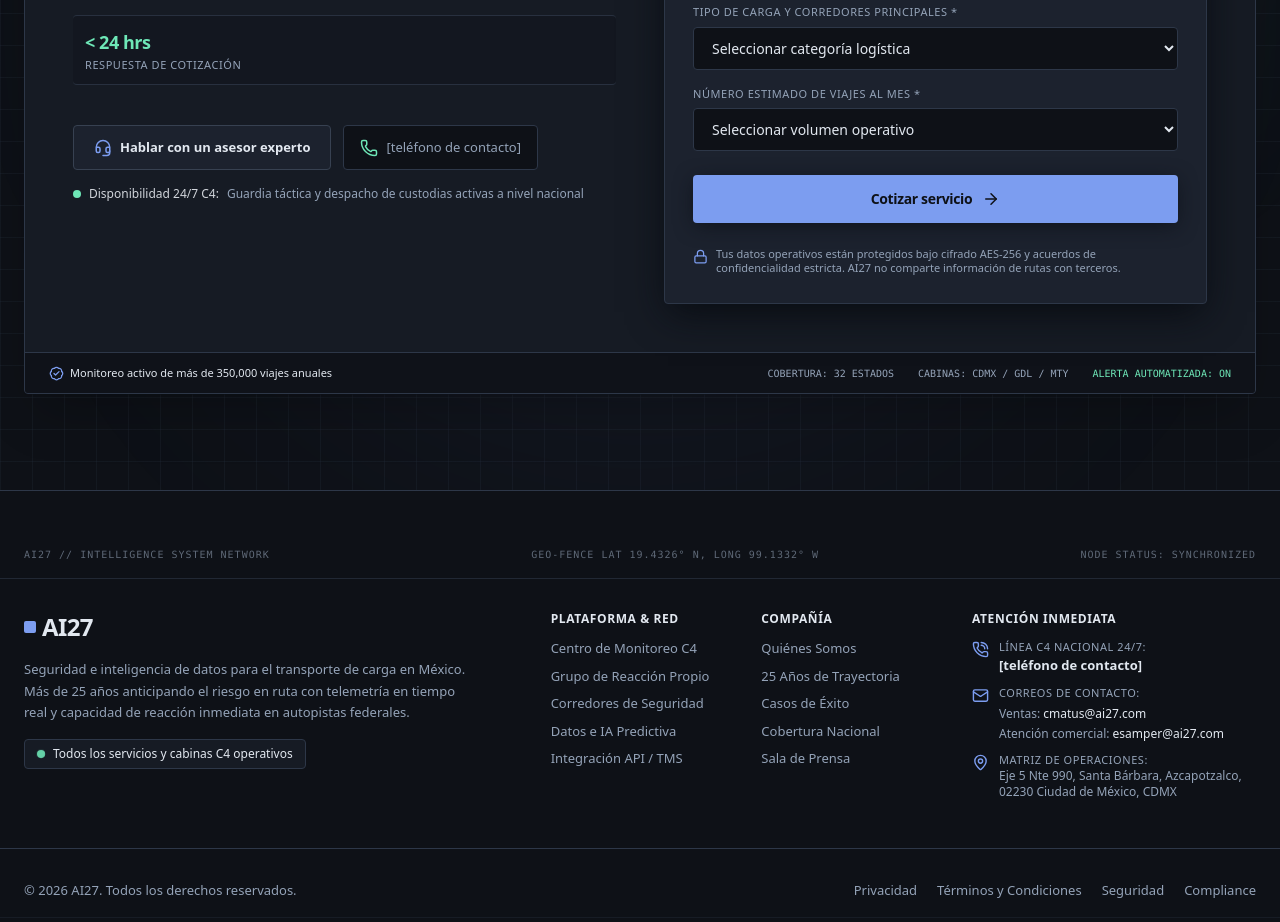
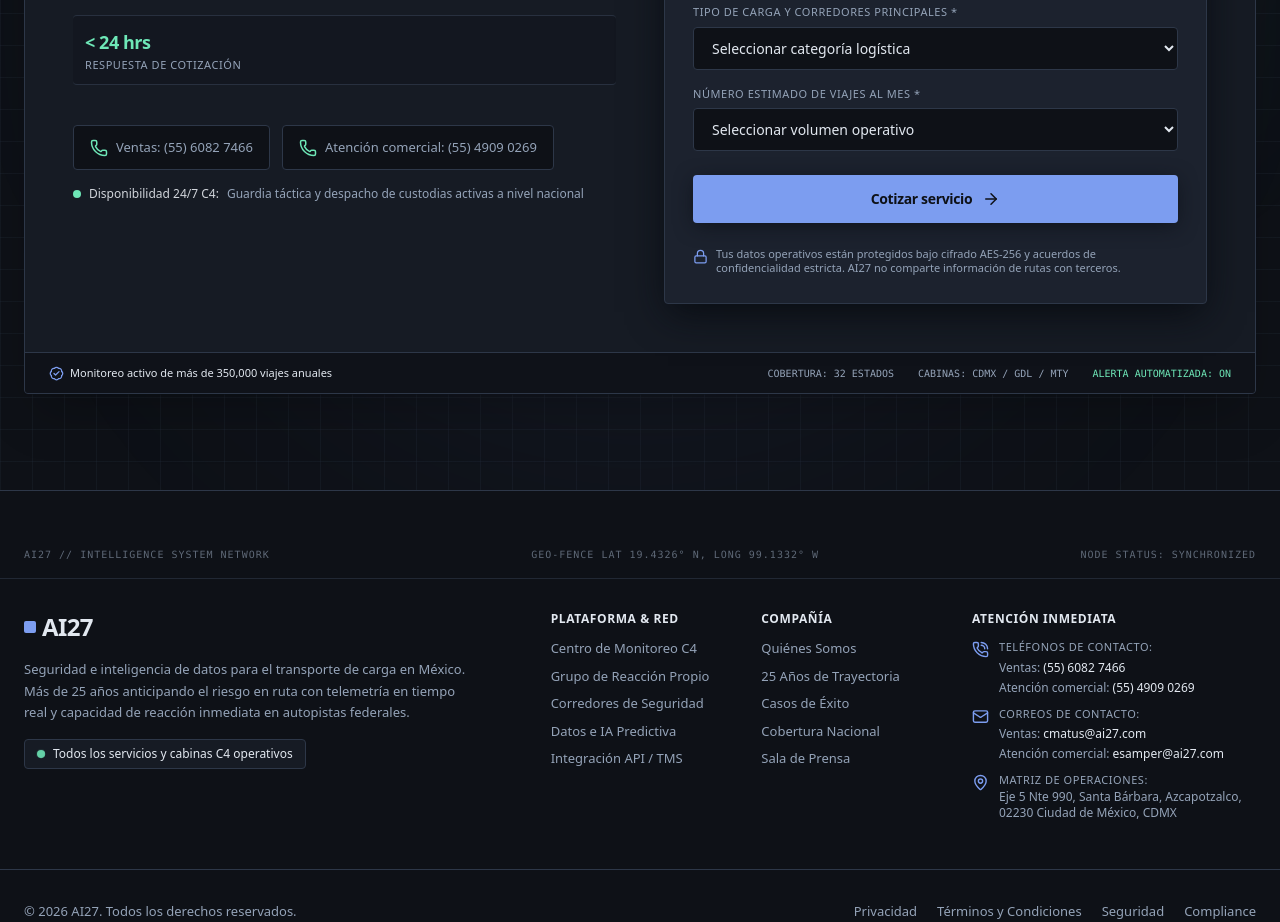
Before and after one commit to AI27-Tech/landing-web-frontend, a React (Vite) app: page / in a window 1280 px wide. Shown: the part 5660-6582 px from the top of the page. Built offline with nearby package versions, Linux system fonts and the light colour scheme.

Commit message:
fix: added phone numbers

```diff
--- a/src/components/SiteFooter.tsx
+++ b/src/components/SiteFooter.tsx
@@ -112,17 +112,28 @@
           <div className="space-y-2.5 text-[13px]">
             <div className="flex items-start gap-2.5">
               <PhoneCall className="text-primary mt-0.5 h-[17px] w-[17px] shrink-0" />
-              <div>
+              <div className="space-y-1">
                 <span className="text-on-surface-variant block text-[11px] tracking-wider uppercase">
-                  Línea C4 Nacional 24/7:
+                  Teléfonos de contacto:
                 </span>
-                {/* TODO: numero real cuando se defina el dato de contacto. */}
-                <a
-                  className="text-on-surface hover:text-primary font-semibold transition-colors"
-                  href="#"
-                >
-                  [teléfono de contacto]
-                </a>
+                <div className="text-on-surface-variant text-xs">
+                  Ventas:{' '}
+                  <a
+                    className="text-on-surface hover:text-primary transition-colors"
+                    href="tel:+525560827466"
+                  >
+                    (55) 6082 7466
+                  </a>
+                </div>
+                <div className="text-on-surface-variant text-xs">
+                  Atención comercial:{' '}
+                  <a
+                    className="text-on-surface hover:text-primary transition-colors"
+                    href="tel:+525549090269"
+                  >
+                    (55) 4909 0269
+                  </a>
+                </div>
               </div>
             </div>
             <div className="flex items-start gap-2.5">
--- a/src/features/contacto/ContactPitch.tsx
+++ b/src/features/contacto/ContactPitch.tsx
@@ -6,7 +6,7 @@
  * literales ("[telefono de contacto]"): son datos pendientes de definir, no se
  * inventan.
  */
-import { Headset, Phone } from 'lucide-react';
+import { Phone } from 'lucide-react';
 
 const metricas = [
   { valor: '< 24 hrs', etiqueta: 'Respuesta de cotización', color: 'text-success' },
@@ -55,19 +55,18 @@
       <div className="space-y-4 pt-2">
         <div className="flex flex-col items-stretch gap-3 sm:flex-row sm:items-center">
           <a
-            className="border-outline hover:border-primary bg-surface hover:bg-surface-bright text-on-surface inline-flex items-center justify-center gap-2 rounded border px-5 py-3 text-center text-[13px] font-semibold transition-all duration-150 active:scale-[0.99]"
-            href="#contacto-directo"
+            className="border-outline-variant hover:border-outline bg-background hover:bg-surface-recessed text-on-surface-variant hover:text-on-surface inline-flex items-center justify-center gap-2 rounded border px-4 py-3 text-center text-[13px] font-medium transition-all duration-150 active:scale-[0.99]"
+            href="tel:+525560827466"
           >
-            <Headset className="text-primary h-[18px] w-[18px]" />
-            <span>Hablar con un asesor experto</span>
+            <Phone className="text-success h-[18px] w-[18px]" />
+            <span>Ventas: (55) 6082 7466</span>
           </a>
-          {/* TODO: numero real cuando se defina el dato de contacto (placeholder del mock). */}
           <a
             className="border-outline-variant hover:border-outline bg-background hover:bg-surface-recessed text-on-surface-variant hover:text-on-surface inline-flex items-center justify-center gap-2 rounded border px-4 py-3 text-center text-[13px] font-medium transition-all duration-150 active:scale-[0.99]"
-            href="#contacto-directo"
+            href="tel:+525549090269"
           >
             <Phone className="text-success h-[18px] w-[18px]" />
-            <span>[teléfono de contacto]</span>
+            <span>Atención comercial: (55) 4909 0269</span>
           </a>
         </div>
 
```
